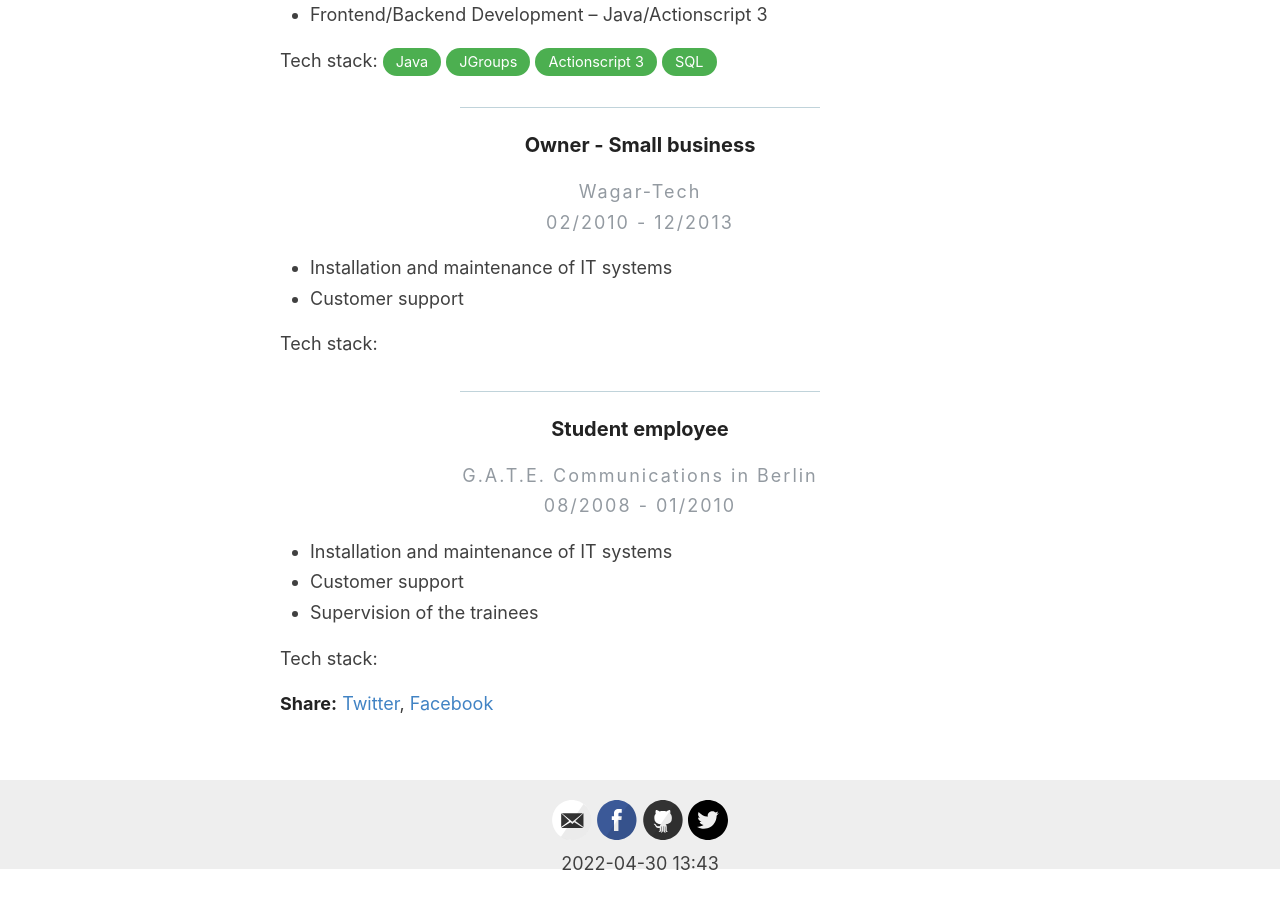
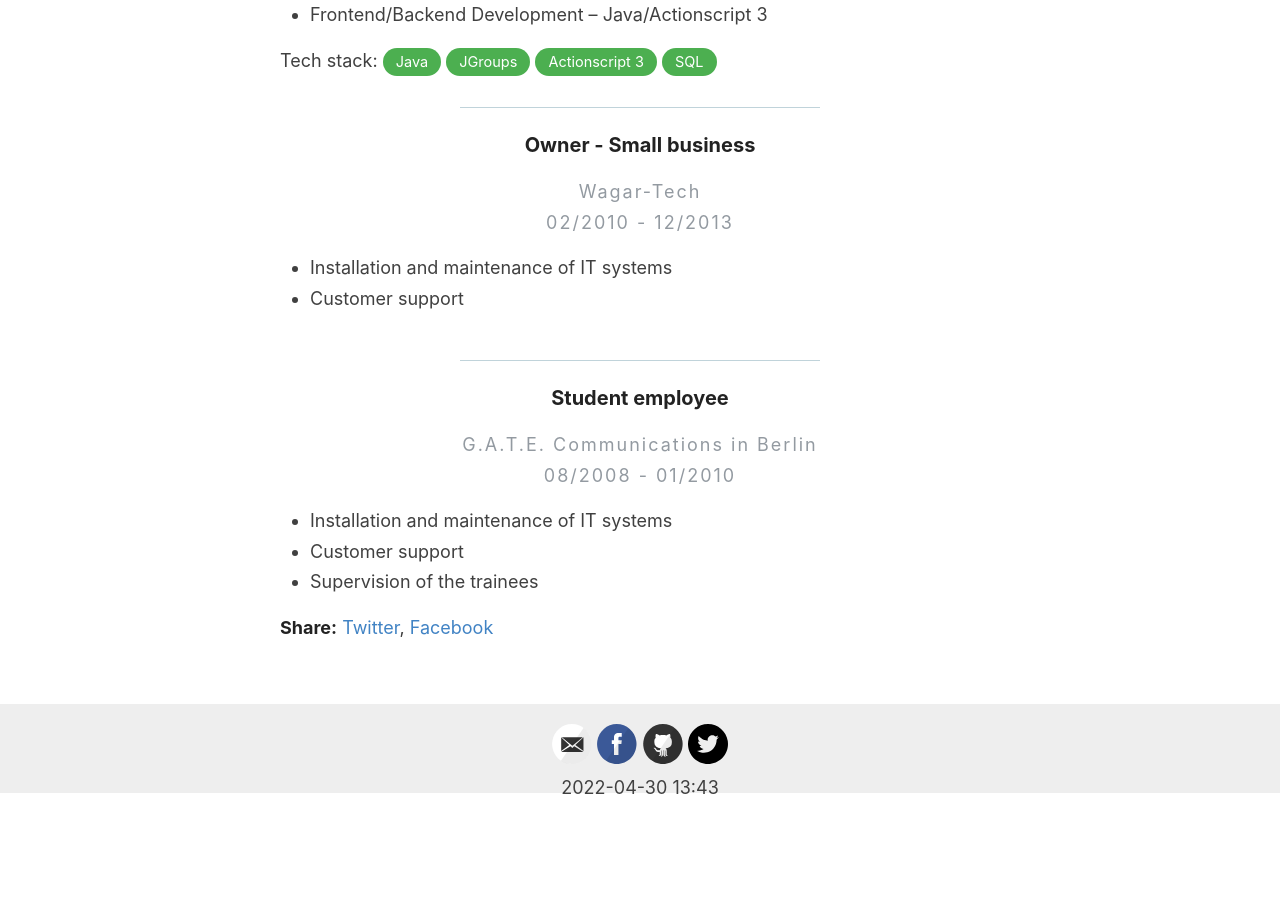
Before and after one commit to swagar/my-reverie, a Jekyll site: the page built from _pages/cv.md, in a window 1280 px wide and 900 px high, scrolled down 785 px. Built offline with Jekyll 4.4.1, drawn with Linux system fonts in a browser that asks for light colours; after the commit the page ends 1609 px from its top, so only the background shows below that.

Commit message:
more work on cv

```diff
--- a/_pages/cv.md
+++ b/_pages/cv.md
@@ -16,8 +16,8 @@ title: Curriculum Vitae
         </div>
         <div class="entry">
             {{ page.content }}
-        </div>
-        Tech stack: {% for tech in page.tech_stack %}<div class="tech-tag">{{tech}}</div>{% unless forloop.last %}&nbsp;{% endunless %}{% endfor %}
+        </div>{% if page.tech_stack %}
+        Tech stack: {% for tech in page.tech_stack %}<div class="tech-tag">{{tech}}</div>{% unless forloop.last %}&nbsp;{% endunless %}{% endfor %}{% endif %}
     </article>
     {% unless forloop.last %}<br><div class="single-line"></div>{% endunless %}
 {% endfor %}
```
